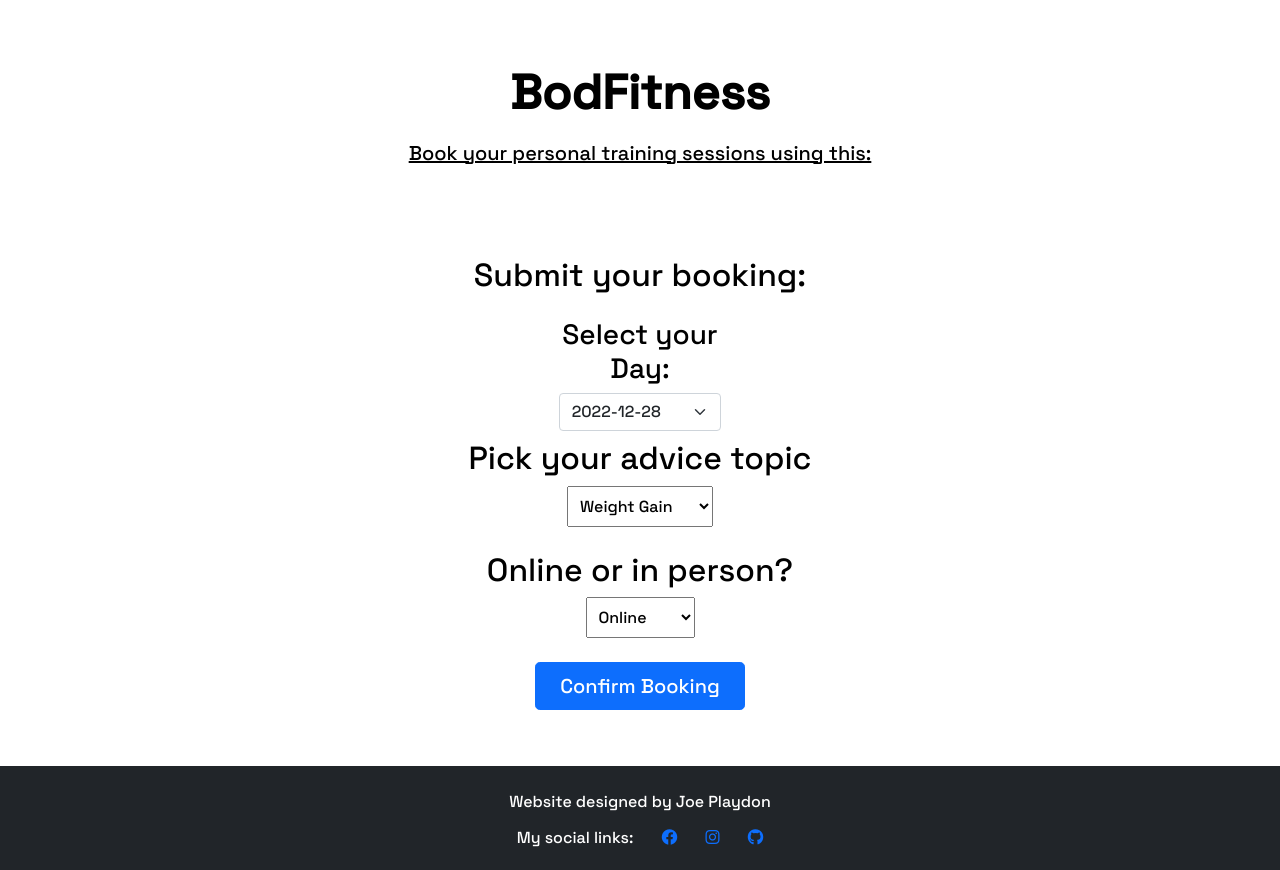
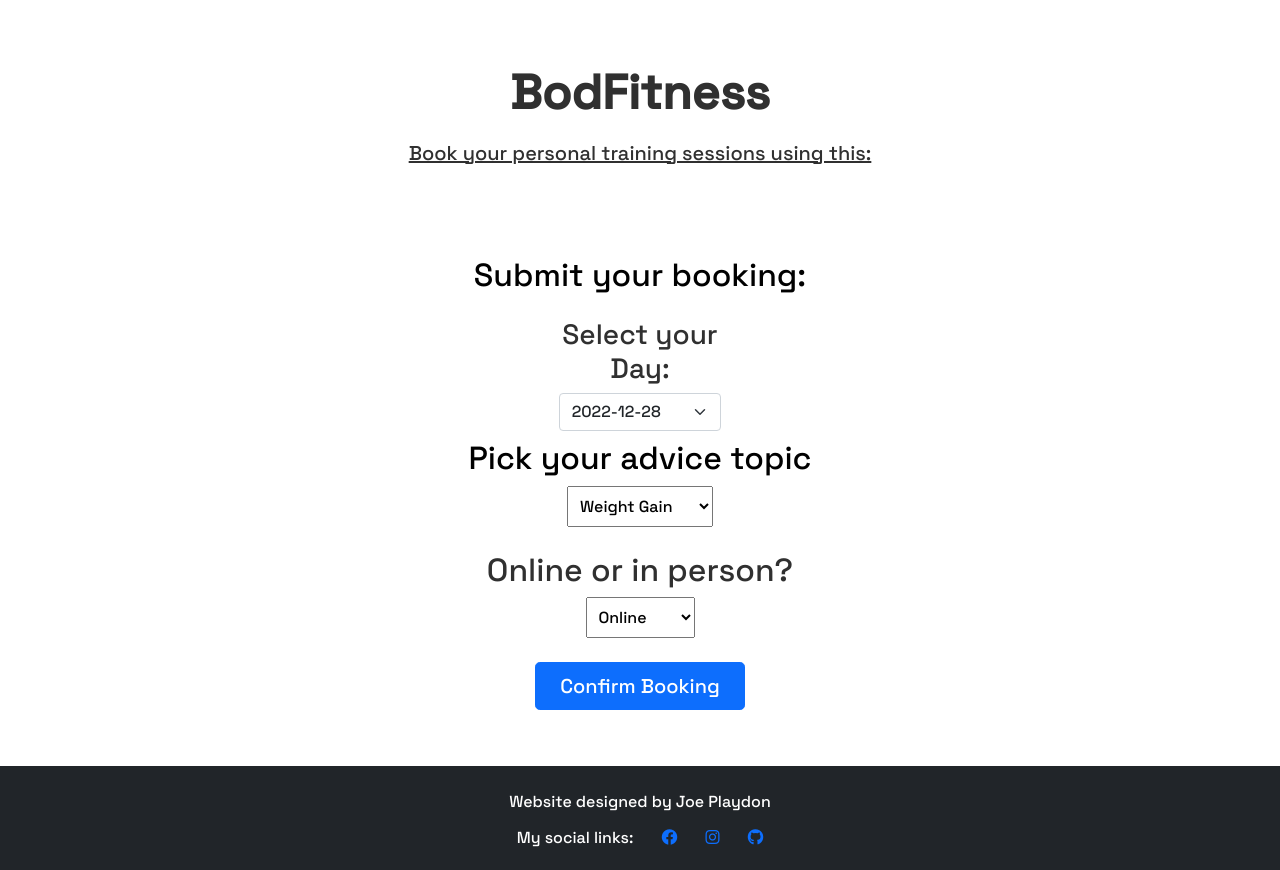
Before and after one commit to bodthegod/bod-fitness, a Django app: page /booking in a window 1280 px wide. Shown: the part 72-942 px from the top of the page. Run offline with Django 3.2, Linux system fonts and the light colour scheme; data that the repository does not hold is empty; some libraries are stand-ins or nearby versions.

Commit message:
change body text color

```diff
--- a/static/css/style.css
+++ b/static/css/style.css
@@ -8,6 +8,6 @@ html, body {
 body {
     font-family: 'Space Grotesk', sans-serif;
     font-weight: 500;
-    color: #000000;
+    color: #303030;
     margin: 0;
 }
```
